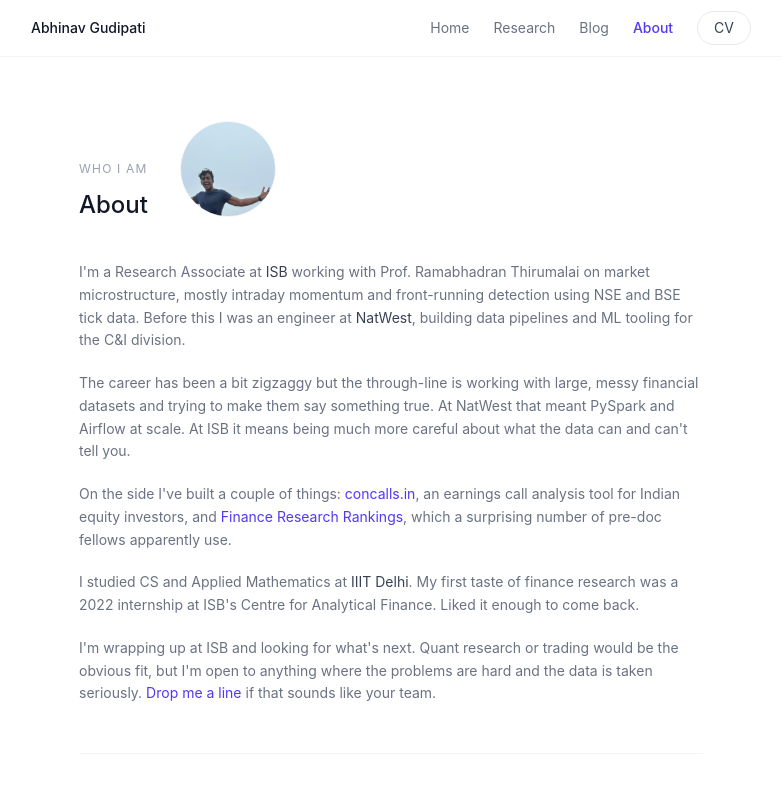
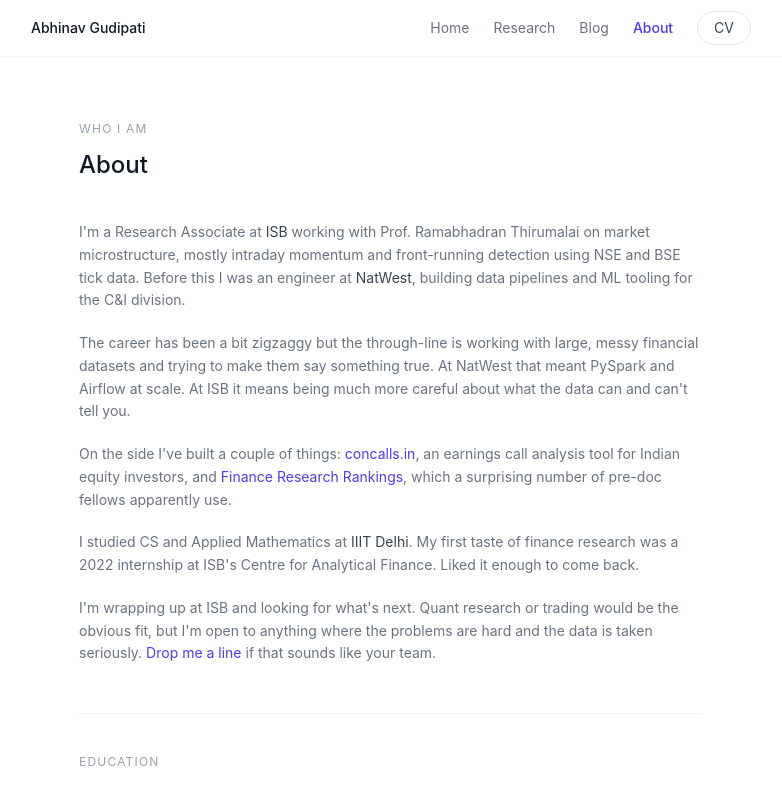
Before and after one commit to abhinavgudipati/abhinavgudipati.github.io, a Next.js app: page /about in a window 1280 px wide. Shown: the top 792 px of the page, without its empty margins (249-1031 px from the left). Built offline with nearby package versions, Linux system fonts and the light colour scheme.

Commit message:
remove photo from about page

```diff
--- a/app/about/page.tsx
+++ b/app/about/page.tsx
@@ -5,18 +5,9 @@ export const metadata = {
 export default function AboutPage() {
   return (
     <div className="max-w-2xl mx-auto px-6 py-16">
-      <div className="mb-10 flex items-end gap-8">
-        <div>
-          <p className="text-xs text-gray-400 uppercase tracking-widest mb-3">Who I am</p>
-          <h1 className="text-2xl font-medium text-gray-900 mb-0">About</h1>
-        </div>
-        <div className="w-24 h-24 rounded-full overflow-hidden shrink-0 mb-1 border border-gray-100">
-          <img
-            src="/IMG_7563_Original.jpg"
-            alt="Abhinav Gudipati"
-            style={{ width: "100%", height: "100%", objectFit: "cover", objectPosition: "center 18%" }}
-          />
-        </div>
+      <div className="mb-10">
+        <p className="text-xs text-gray-400 uppercase tracking-widest mb-3">Who I am</p>
+        <h1 className="text-2xl font-medium text-gray-900 mb-6">About</h1>
       </div>
 
       <div className="flex flex-col gap-5 text-sm text-gray-500 leading-relaxed mb-12">
```
